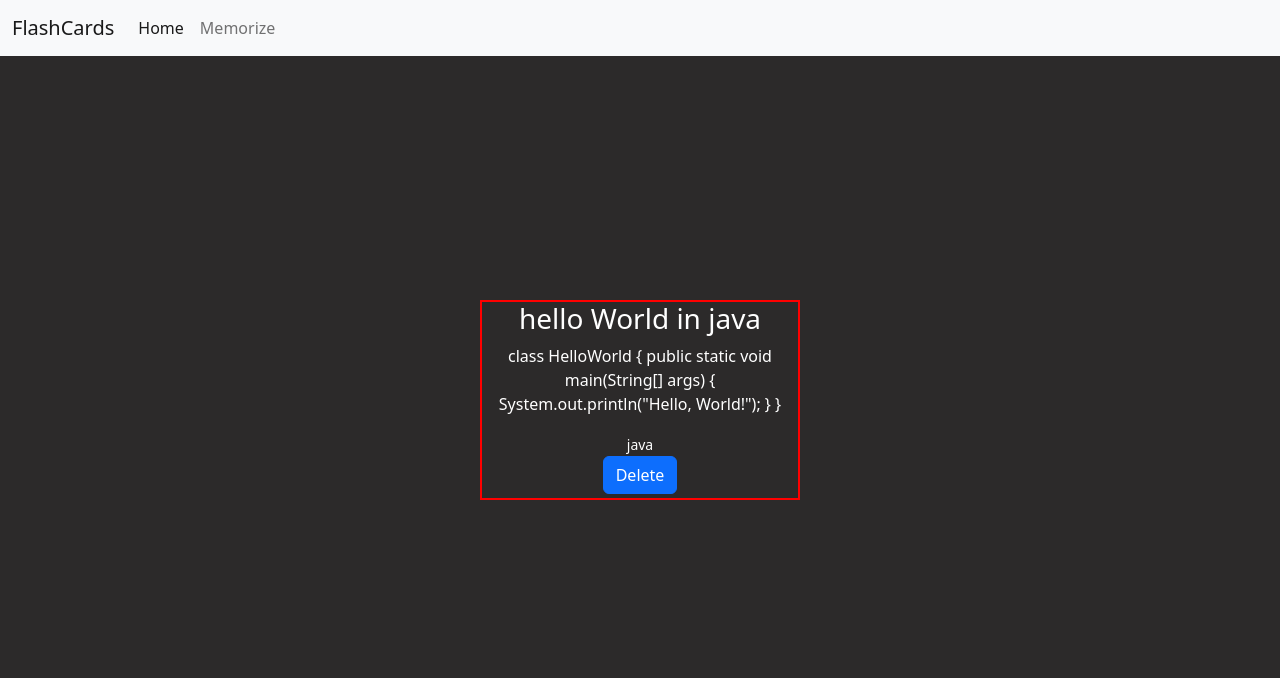
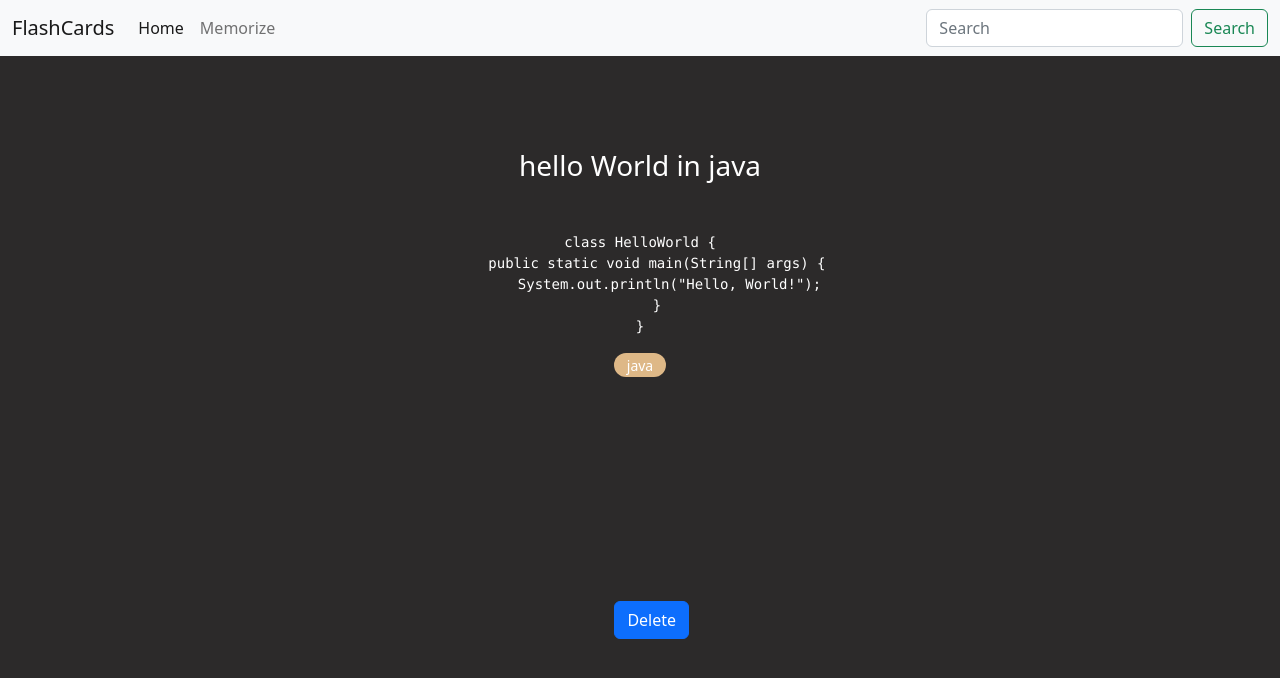
Before and after one commit to user-64bit/Flashcards, a Django app: page /show/21/ in a window 1280 px wide. Shown: the top 678 px of the page. Run offline with Django 4.2, Linux system fonts and the light colour scheme; data comes from the database, SQL or seed files in the repository; both versions use the stored data as it was after the commit; some libraries are stand-ins or nearby versions.

Commit message:
search(), memorize(), design  done

```diff
--- a/AppFlashCards/templates/base.html
+++ b/AppFlashCards/templates/base.html
@@ -12,14 +12,14 @@
     <!-- <link rel="stylesheet" href="memorize.js"> -->
     <style>
       .showcard{
-          border: 2px solid red;
-          position: absolute;
-          left: 50%;
-          top: 50%;
-          transform: translate(-50%, -50%);
-          width: 25%;
-          height: 25%;
-          text-align: center;
+        position: absolute;
+        padding-top: 1%;
+        left: 50%;
+        top: 50%;
+        transform: translate(-50%, -50%);
+        width: 50%;
+        height: 66%;
+        text-align: center;
       }
   </style>
 </head>
@@ -41,6 +41,10 @@
           </li>
         </ul>
       </div>
+      <form class="d-flex" role="search" method="get" action="{%url 'search'%}">
+        <input class="form-control me-2" type="search" placeholder="Search" aria-label="Search" name="search-text">
+        <button class="btn btn-outline-success" type="submit">Search</button>
+      </form>
     </div>
   </nav>
   <hr style="color:rgb(44, 42, 42);">
--- a/AppFlashCards/templates/index.html
+++ b/AppFlashCards/templates/index.html
@@ -16,7 +16,7 @@
       <div class="col">
         <div class="card h-100" style="background-color: rgb(44, 42, 42);border:1px solid rgb(143, 253, 143);">
           <div class="card-body" style="    margin: auto;
-    padding-top: 52px;">
+    padding-top: 46px;">
             <a class="btn btn-primary" style="display: block; margin: 0 auto;" href="{% url 'createcard'%}">Add</a>
           </div>
         </div>
@@ -27,7 +27,7 @@
             <div class="card-body">
               <h5 class="card-title" style="text-align:center;">{{key.question}}</h5>
               <p class="card-text" style="text-align:center;color:rgb(255, 139, 110)">{{key.tag}}</p>
-              <a href="{%url 'show' id=key.id %}" class="btn btn-primary">Show</a>
+              <a href="{%url 'show' id=key.id %}" class="btn btn-primary">Expand</a>
             </div>
           </div>
         </div>
--- a/AppFlashCards/templates/show.html
+++ b/AppFlashCards/templates/show.html
@@ -16,13 +16,18 @@
         <div class="question">
             <h3>{{key.question}}</h3>
         </div>
-        <div class="answer">
-            <p>{{key.answer}}</p>
+        <div class="answer" style="margin-top: 50px;">
+            <pre><code>{{ key.answer}}</code></pre>
         </div>
-        <div class="tag">
+        <div class="tag" style="background-color: burlywood;
+        width: 8%;
+        margin: auto;
+        border-radius: 16px;">
             <small>{{key.tag}}</small>
         </div>
-        <a href="{%url 'delete' id=key.id %}" class="btn btn-primary">Delete</a>
+        <a href="{%url 'delete' id=key.id %}" class="btn btn-primary" style="position: absolute;
+        top: 88%;
+        left: 46%;">Delete</a>
     </div>
     {%endfor%}
     {%endblock%}
--- a/AppFlashCards/urls.py
+++ b/AppFlashCards/urls.py
@@ -8,6 +8,7 @@ urlpatterns = [
     path('createcard/addcard/',views.addcard,name='addcard'),
     path('show/<int:id>/',views.show,name='show'),
     path('delete/<int:id>',views.delete,name='delete'),
-    path('memorize/',views.memorize,name='memorize')
+    path('memorize/',views.memorize,name='memorize'),
+    path('?',views.search,name='search'),
 ]
 handler404 = 'AppFlashCards.views.handler404'
--- a/AppFlashCards/views.py
+++ b/AppFlashCards/views.py
@@ -1,7 +1,8 @@
-from dataclasses import dataclass
 from django.http import HttpResponseRedirect
 from django.shortcuts import redirect, render,HttpResponse
 import random
+
+from django.urls import reverse
 
 from AppFlashCards.models import Data
 
@@ -27,7 +28,7 @@ def addcard(request):
         model = Data()
         model.question = request.POST['question']
         model.answer = request.POST['answer']
-        model.tag = request.POST['tag']
+        model.tag = request.POST['tag'].lower()
         model.save()
         db_data = getdata()
         return redirect("/",{'db_data':db_data})
@@ -55,10 +56,16 @@ def delete(request,id):
             task = Data.objects.get(id=id)
             task.delete()
             db_data = getdata()
-            return render(request,'index.html',{'db_data':db_data})
+            return HttpResponseRedirect(reverse('index'))
     return HttpResponse("Unable to delete")
-from django.template import RequestContext
 
 
 def handler404(request,exception):
     return render(request,'404.html')
+
+def search(request):
+    q = request.GET['search-text']
+    search_data = Data.objects.filter(tag=q.lower())
+    if len(search_data)==0:
+        return HttpResponse("There is not data available for searched item")
+    return render(request,'search.html',{'db_data':search_data})
```
Also changed, not shown: AppFlashCards/templates/memorize.html (+31 -5 lines), AppFlashCards/templates/search.html (added, +30 -0 lines), db.sqlite3.
